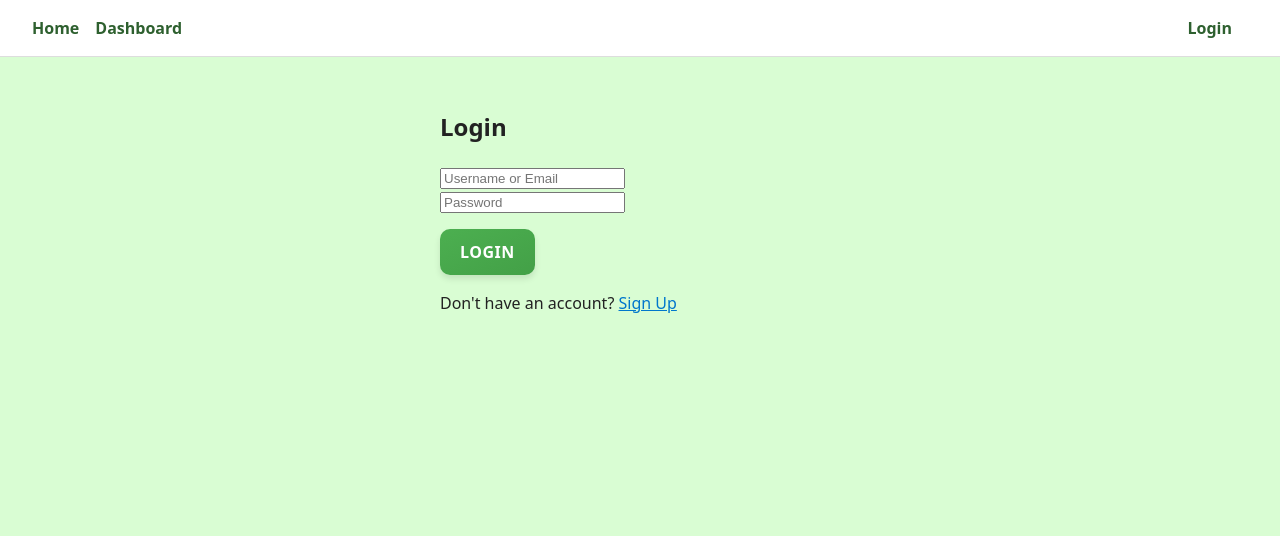
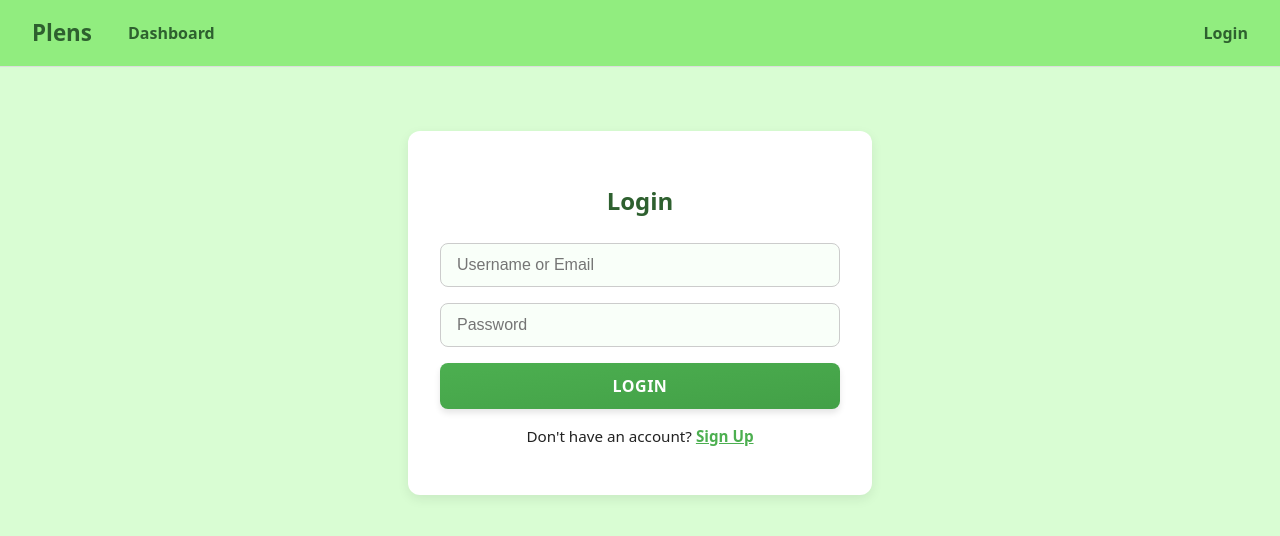
Before and after one commit to nepthius/Plens, a React (Vite) app in the folder frontend/: page /account in a window 1280 px wide. Shown: the top 536 px of the page. Built offline with nearby package versions, Linux system fonts and the light colour scheme.

Commit message:
styled navbar and login/signup pages

```diff
--- a/frontend/src/components/Navbar.jsx
+++ b/frontend/src/components/Navbar.jsx
@@ -7,8 +7,8 @@ const Navbar = () => {
 
   return (
     <nav className="navbar">
-        <div>
-            <Link to="/">Home</Link>
+      <div className="navbar-left">
+      <Link to="/"><span className="navbar-title">Plens</span></Link>
         <Link to="/dashboard">Dashboard</Link>
       </div>
       <div className="navbar-user">
@@ -22,7 +22,6 @@ const Navbar = () => {
         )}
       </div>
     </nav>
-
   );
 };
 
--- a/frontend/src/pages/Account.jsx
+++ b/frontend/src/pages/Account.jsx
@@ -2,12 +2,12 @@ import { useState } from "react";
 import { useNavigate } from "react-router-dom";
 import { useAuth } from "../context/AuthContext";
 import axios from "axios";
+import "../styles/Accounts.css";
 
 const Account = () => {
   const { login } = useAuth();
   const navigate = useNavigate();
-
-    const [isLogin, setIsLogin] = useState(true); // toggle between login/signup
+  const [isLogin, setIsLogin] = useState(true);
   const [username, setUsername] = useState("");
   const [email, setEmail] = useState("");
   const [emailOrUsername, setEmailOrUsername] = useState("");
@@ -19,20 +19,10 @@ const Account = () => {
     setError("");
 
     try {
-            if (isLogin) {
-                const res = await axios.post("/api/login", {
-                    emailOrUsername,
-                    password,
+      const res = await axios.post(isLogin ? "/api/login" : "/api/register", {
+        ...(isLogin ? { emailOrUsername, password } : { username, email, password }),
       });
       login(res.data.token);
-            } else {
-                const res = await axios.post("/api/register", {
-                    username,
-                    email,
-                    password,
-                });
-                login(res.data.token);
-            }
       navigate("/");
     } catch (err) {
       setError(err.response?.data?.message || "Something went wrong.");
@@ -40,9 +30,8 @@ const Account = () => {
   };
 
   return (
-        <div style={{ padding: "2rem", maxWidth: "400px", margin: "0 auto" }}>
+    <div className="account-container">
       <h2>{isLogin ? "Login" : "Sign Up"}</h2>
-
       <form onSubmit={handleSubmit}>
         {!isLogin && (
           <>
@@ -52,18 +41,18 @@ const Account = () => {
               value={username}
               onChange={(e) => setUsername(e.target.value)}
               required
-                        /><br />
+            />
             <input
               type="email"
               placeholder="Email"
               value={email}
               onChange={(e) => setEmail(e.target.value)}
               required
-                        /><br />
+            />
           </>
         )}
 
-                {isLogin ? (
+        {isLogin && (
           <input
             type="text"
             placeholder="Username or Email"
@@ -71,8 +60,7 @@ const Account = () => {
             onChange={(e) => setEmailOrUsername(e.target.value)}
             required
           />
-                ) : null}
-                <br />
+        )}
 
         <input
           type="password"
@@ -80,16 +68,14 @@ const Account = () => {
           value={password}
           onChange={(e) => setPassword(e.target.value)}
           required
-                /><br />
+        />
 
-                <button type="submit" style={{ marginTop: "1rem" }}>
-                    {isLogin ? "Login" : "Sign Up"}
-                </button>
+        <button type="submit">{isLogin ? "Login" : "Sign Up"}</button>
       </form>
 
-            {error && <p style={{ color: "red" }}>{error}</p>}
+      {error && <p className="error">{error}</p>}
 
-            <p style={{ marginTop: "1rem" }}>
+      <p>
         {isLogin ? "Don't have an account?" : "Already have an account?"}{" "}
         <button
           className="link-button"
@@ -97,7 +83,6 @@ const Account = () => {
         >
           {isLogin ? "Sign Up" : "Login"}
         </button>
-
       </p>
     </div>
   );
--- /dev/null
+++ b/frontend/src/styles/Accounts.css
@@ -0,0 +1,76 @@
+.account-container {
+    padding: 2rem;
+    max-width: 400px;
+    margin: 4rem auto;
+    font-family: system-ui, sans-serif;
+    background-color: #ffffff;
+    border-radius: 12px;
+    box-shadow: 0 4px 12px rgba(0, 0, 0, 0.08);
+  }
+
+  .account-container h2 {
+    text-align: center;
+    margin-bottom: 1.5rem;
+    color: #2e602f;
+  }
+
+  .account-container form {
+    display: flex;
+    flex-direction: column;
+    gap: 1rem;
+  }
+
+  .account-container input {
+    padding: 0.75rem 1rem;
+    border-radius: 8px;
+    border: 1px solid #ccc;
+    font-size: 1rem;
+    background-color: #f9fff9;
+    color: #222;
+    transition: border-color 0.2s ease;
+  }
+
+  .account-container input:focus {
+    outline: none;
+    border-color: #4caf50;
+  }
+
+  .account-container button[type="submit"] {
+    background-color: #4caf50;
+    color: white;
+    border: none;
+    padding: 0.75rem;
+    border-radius: 8px;
+    font-weight: 600;
+    cursor: pointer;
+    transition: background-color 0.2s ease;
+  }
+
+  .account-container button[type="submit"]:hover {
+    background-color: #45a049;
+  }
+
+  .account-container .link-button {
+    all: unset;
+    color: #4caf50;
+    cursor: pointer;
+    font-weight: 600;
+    text-decoration: underline;
+    font-size: 0.95rem;
+  }
+
+  .account-container .link-button:hover {
+    color: #388e3c;
+  }
+
+  .account-container p {
+    text-align: center;
+    margin-top: 1rem;
+    font-size: 0.95rem;
+  }
+
+  .account-container p.error {
+    color: red;
+    font-weight: 500;
+    margin-top: 0.5rem;
+  }
--- a/frontend/src/styles/Navbar.css
+++ b/frontend/src/styles/Navbar.css
@@ -1,5 +1,5 @@
 .navbar {
-    background-color: #ffffff;
+    background-color: #91ed7f;
     border-bottom: 1px solid #ddd;
     padding: 1rem 2rem;
     display: flex;
@@ -8,12 +8,24 @@
     font-family: system-ui, sans-serif;
   }
 
+  .navbar-left {
+    display: flex;
+    align-items: center;
+    gap: 1.25rem;
+  }
+
+  .navbar-title {
+    font-size: 1.4rem;
+    font-weight: 700;
+    color: #2e602f;
+    margin-right: 1rem;
+  }
+
   .navbar a {
     text-decoration: none;
     color: #2e602f;
     font-weight: 600;
     font-size: 1rem;
-    margin-right: 1rem;
   }
 
   .navbar a:hover {
@@ -23,10 +35,10 @@
   .navbar-user {
     display: flex;
     align-items: center;
+    gap: 1rem;
   }
 
   .navbar-user span {
-    margin-right: 1rem;
     font-weight: 500;
     color: #333;
   }
```
Lines whose indentation alone changed are shown as unchanged.
